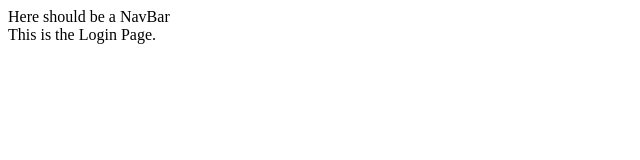
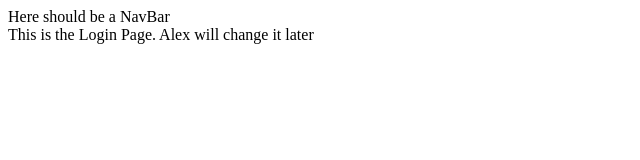
Before and after one commit to jiangsirm/Final_Project, a React (Vite) app: page /login in a window 1280 px wide. Shown: the top 160 px of the page, without its empty margins (0-640 px from the left). Built offline with nearby package versions, Linux system fonts and the light colour scheme.

Commit message:
Login in message changed

```diff
--- a/src/Login.jsx
+++ b/src/Login.jsx
@@ -1,7 +1,7 @@
 function Login() {
     return(
         <div>
-            This is the Login Page.
+            This is the Login Page. Alex will change it later
         </div>
     )
 }
```
